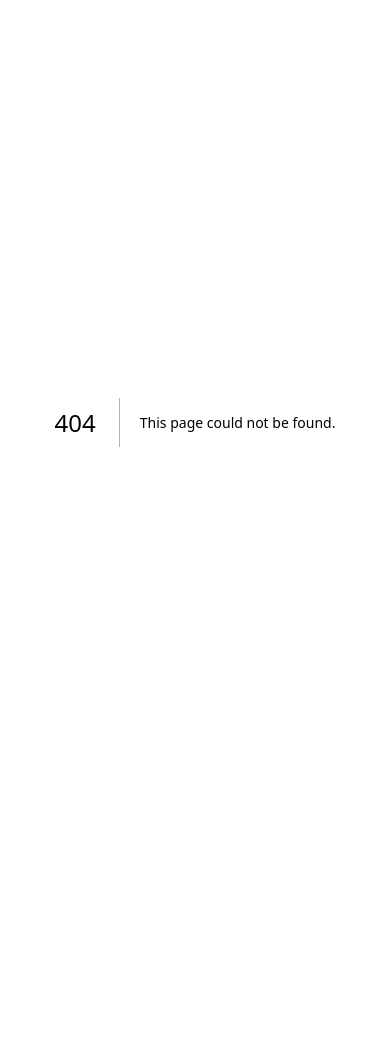
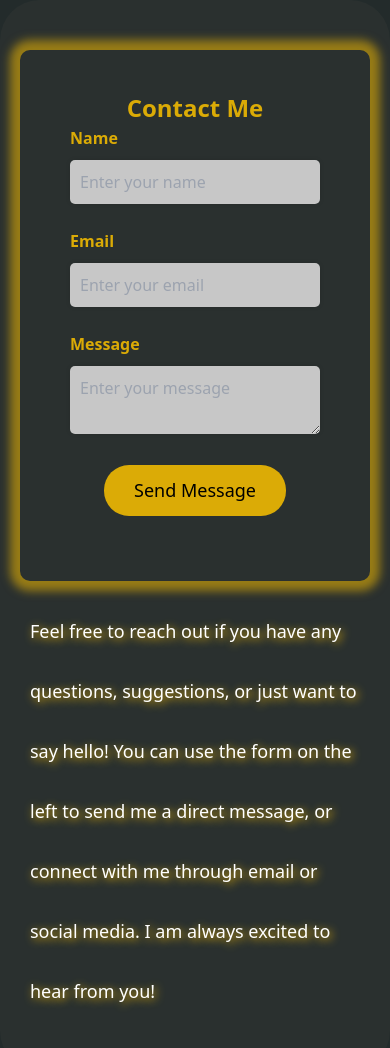
Before and after one commit to dincherselimov/WebDeveloperPortfolio, a Next.js app in the folder client/: page /components/Form in a window 390 px wide. Before the commit this address had no page. Shown: the top 1048 px of the page. Before the commit the page ends 844 px from the top, so only its background shows below. Built offline with nearby package versions, Linux system fonts and the light colour scheme.

Commit message:
desktop-version-finished-initial-version

```diff
--- a/client/src/pages/_app.tsx
+++ b/client/src/pages/_app.tsx
@@ -9,6 +9,8 @@ import '@/styles/home/navigation.css'
 import '@/styles/home/card.css'
 import '@/styles/home/profSkills.css'
 import '@/styles/home/motivation.css'
+import '@/styles/home/form.css'
+
 
 
 
--- /dev/null
+++ b/client/src/pages/components/Form.tsx
@@ -0,0 +1,98 @@
+import React, { useEffect } from "react";
+
+const Form = () => {
+  useEffect(() => {
+    const getReachOutText =
+      document.querySelectorAll<HTMLLIElement>(".reach-out");
+
+    window.addEventListener("scroll", () => {
+      animateOnScrollText2(getReachOutText, "reach-out-animation");
+    });
+
+    return () => {
+      window.removeEventListener("scroll", () => {
+        animateOnScrollText2(getReachOutText, "reach-out-animation");
+      });
+    };
+  }, []);
+
+  const animateOnScrollText2 = (
+    items: NodeListOf<HTMLLIElement>,
+    animationClass: string
+  ) => {
+    items.forEach((item) => {
+      const itemTop = item.getBoundingClientRect().top;
+      const windowHeight = window.innerHeight;
+
+      if (itemTop < windowHeight - 10) {
+        item.classList.add(animationClass);
+      }
+    });
+  };
+
+  return (
+    <section className="form-section">
+      <div className="div-div">
+        <div className="form-container">
+          <h1 className="contact-me-from-title">Contact Me</h1>
+          <form className="form-form" method="post">
+            <div className="form-group">
+              <label className="input-label" htmlFor="name">
+                Name
+              </label>
+              <input
+                className="input-fields"
+                placeholder="Enter your name"
+                type="text"
+                id="name"
+                name="name"
+                required
+              ></input>
+            </div>
+            <div className="form-group">
+              <label className="input-label" htmlFor="email">
+                Email
+              </label>
+              <input
+                className="input-fields"
+                placeholder="Enter your email"
+                type="email"
+                id="email"
+                name="email"
+                required
+              ></input>
+            </div>
+            <div className="form-group">
+              <label className="input-label" htmlFor="message">
+                Message
+              </label>
+              <textarea
+                className="text-area"
+                placeholder="Enter your message"
+                id="message"
+                name="message"
+                required
+              ></textarea>
+            </div>
+            <div className="form-group">
+              <button className="send-message" type="submit">
+                Send Message
+              </button>
+            </div>
+          </form>
+        </div>
+
+        <div className="contact-info">
+          <p className="reach-out">
+            Feel free to reach out if you have any questions, suggestions, or
+            just want to say hello! You can use the form on the left to send me
+            a direct message, or connect with me through email or social media.
+            I am always excited to hear from you!
+          </p>
+        </div>
+      </div>
+    </section>
+  );
+};
+
+export default Form;
--- a/client/src/pages/components/HomeProjects.tsx
+++ b/client/src/pages/components/HomeProjects.tsx
@@ -32,9 +32,12 @@ export default function HomeProjects() {
                 alt="portfolio"
               />
               <div className="text">Portfolio</div>
+              <p className="mini-title">
+                #Project Details:<br></br>
+              </p>
               <p className="projects-p">
-                #Project Details:- Personal Web Developer
-                Portfolio.Technologies: JavaScript, React, Next.js
+                 Personal Web Developer
+                  Portfolio.Technologies: JavaScript, React, Next.js
               </p>
             </div>
           </div>
--- a/client/src/pages/posts/HomePage.tsx
+++ b/client/src/pages/posts/HomePage.tsx
@@ -6,6 +6,7 @@ import HomeProjects from "../components/HomeProjects";
 import ContentBox from "../components/ContentBox";
 import ProfessionalSkill from "../components/ProfesionalSkills";
 import Motivation from "../components/Motivation";
+import Form from "../components/Form";
 
 export default function HomePage() {
   <link
@@ -82,6 +83,7 @@ export default function HomePage() {
       </section>
       <ProfessionalSkill/>
       <HomeProjects/>
+      <Form/>
       <Motivation/>
     </PageLayout>
   );
--- /dev/null
+++ b/client/src/styles/home/form.css
@@ -0,0 +1,112 @@
+.form-section{
+    background: #48494433;
+    border-radius: 40px;
+}
+
+.div-div{
+    display: flex;
+    justify-content: space-between;
+    align-items: center;
+    max-width: 1300px;
+    margin: auto;
+}
+
+.form-container {
+    padding: 40px;
+    border-radius: 10px;
+    box-shadow: 0px 0px 10px 10px rgba(219, 171, 6, 0.62);
+    max-width: 600px;
+    width: 100%;
+    text-align: center;
+}
+
+.form-group {
+    margin-bottom: 25px;
+    position: relative;
+}
+
+.input-label {
+    display: block;
+  font-weight: bold;
+  margin-bottom: 10px;
+  color: #dbab06;
+  text-align: left;
+  padding-left: 10px;
+}
+
+.input-fields, .text-area {
+    width: calc(100% - 20px);
+    padding: 10px;
+    border: none;
+    border-radius: 5px;
+    font-size: 16px;
+    background-color: #c7c7c7;
+    box-shadow: 0 0 5px rgba(0,0,0,0.1);
+}
+
+.input-fields:focus, .text-area:focus {
+    outline: none;
+    background-color: #e0e0e0;
+}
+
+.send-message {
+    background-color: #dbab06;
+    color: black;
+    padding: 12px 30px;
+    font-size: 18px;
+    border: none;
+    border-radius: 25px;
+    cursor: pointer;
+    transition: background 0.3s ease;
+}
+
+.contact-me-from-title{
+    font-size: 24px;
+    color: #dbab06;
+    font-weight: 600;
+}
+
+.contact-info{
+    width:40%;
+}
+
+.reach-out{
+    font-size: 24px;
+    color: white;
+    line-height: 60px;
+    font-weight: 500;
+    text-align: left;
+    text-shadow: 2px 2px 8px #FCC200;
+}
+
+.reach-out-animation {
+
+    animation: animateText 2s;
+
+  }
+
+  @keyframes animateText {
+    0% {
+      transform: translate(400px, 0);
+    }
+    100% {
+      transform: translate(0, 0);
+    }
+  }
+
+  @media only screen and (max-width:768px){
+    .div-div{
+        display:block;
+        padding: 20px;
+    }
+
+    .contact-info{
+        width:100%;
+        padding-left:10px;
+        padding-right:10px;
+        margin-top:20px;
+    }
+    .reach-out{
+        font-size:18px;
+    }
+  }
--- a/client/src/styles/home/profSkills.css
+++ b/client/src/styles/home/profSkills.css
@@ -102,3 +102,13 @@
     transform: translate(0, 0);
   }
 }
+
+@media only screen and (max-width:768px){
+  .li-items{
+    display:block;
+  }
+  .left-ul, .right-ul{
+    padding-left:10px;
+    padding-right:10px;
+  }
+}
--- a/client/src/styles/home/projects.css
+++ b/client/src/styles/home/projects.css
@@ -13,7 +13,7 @@
 
   .projects {
     color: #0e2355;
-    background: #48494433;
+    /* background: #48494433; */
      border-radius: 40px;
 
   }
@@ -122,3 +122,9 @@
     flex-direction:column;
   }
 }
+
+@media only screen and (max-width:768px){
+  .carousel{
+    padding:20px;
+  }
+}
--- a/client/src/styles/home/welcome.css
+++ b/client/src/styles/home/welcome.css
@@ -27,16 +27,39 @@
   transition: color 0.5s;
 }
 
-@media screen and (max-width: 992px) {
+@media screen and (max-width: 768px) {
 
   .dinko {
     padding: 30px;
   }
 
+  .me {
+    border-radius: 10%;
+    width: 250px;
+    height: 100%;
+    background: #fbfbfbab;
+  }
+
+  .welcomeSection h1 {
+    color: white;
+    font-size: 32px;
+    padding-bottom: 20px;
+    font-weight: 600;
+  }
+
+  .welcomeSection{
+    background: #48494433;
+    border-radius: 40px;
+  }
+  .social-links {
+    display:flex;
+    flex-wrap:wrap;
+  }
+
+  .social-links a {
 
 
-  .me {
-    border-radius: 10%;
+    color: #fcc200;
   }
 }
 
@@ -137,6 +160,9 @@
   }
 }
 
+
+
+
 @media only screen and (min-width:1400px){
   .welcomeSection {
     width: 100%;
```
